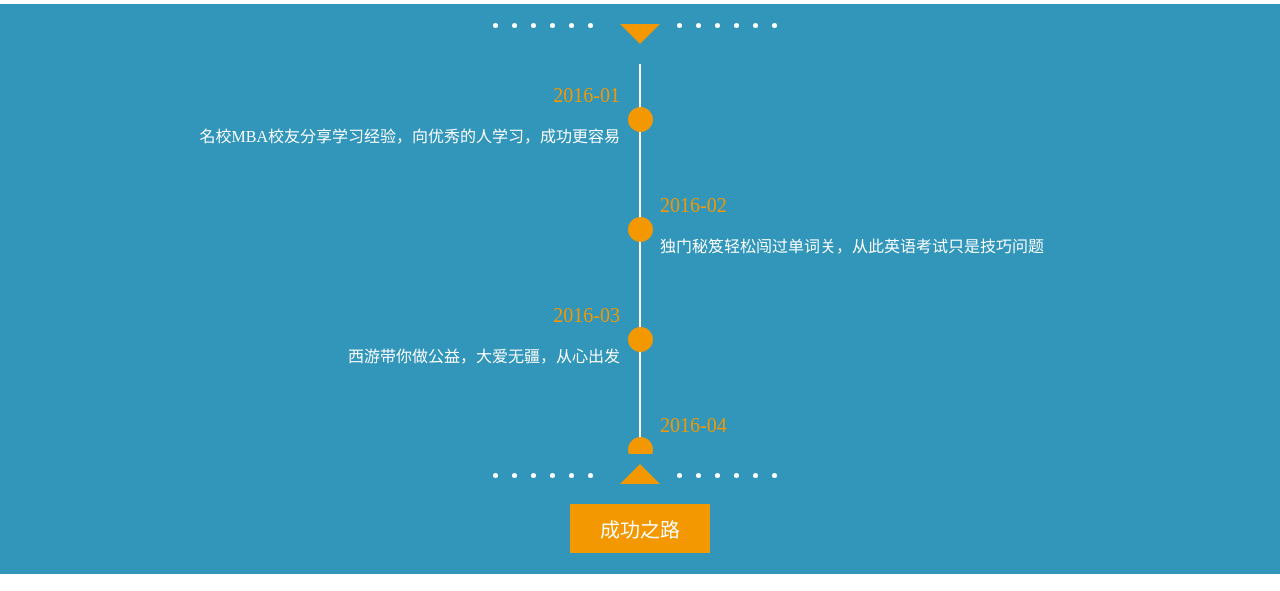
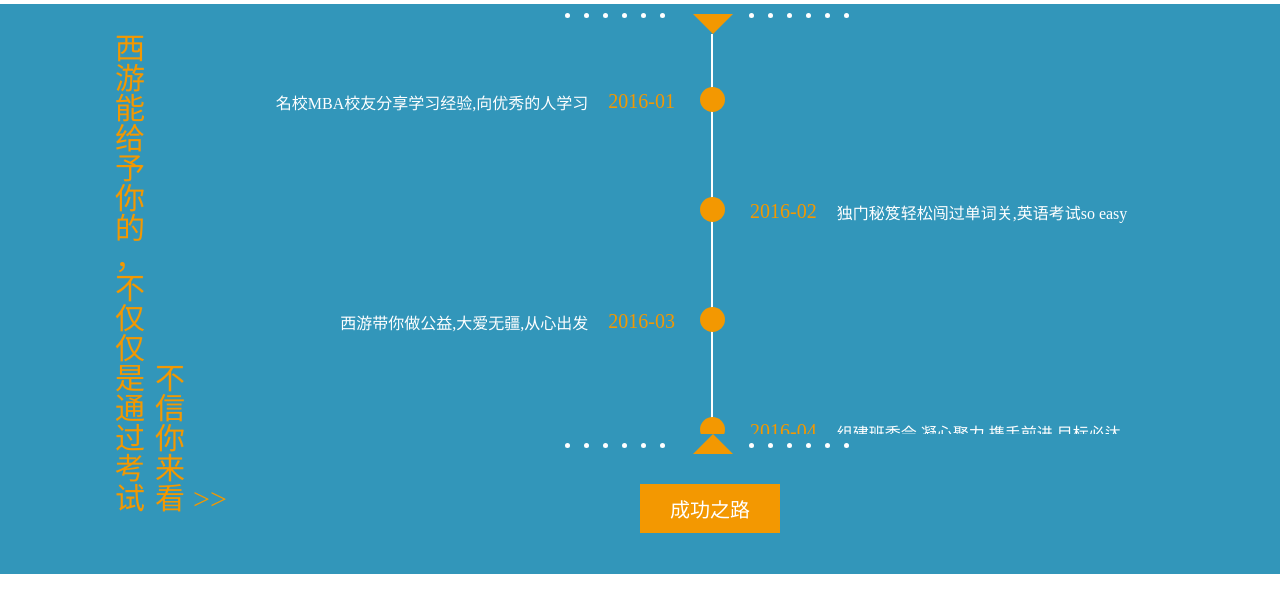
Before and after one commit to ifir/xyedu, a website: page src/history.html in a window 1280 px wide. Shown: the part 156-747 px from the top of the page. Drawn offline with Linux system fonts and the light colour scheme.

Commit message:
histroy完成

```diff
--- a/src/assets/scss/style.scss
+++ b/src/assets/scss/style.scss
@@ -1091,6 +1091,25 @@ nav
     height: 570px;
 
     background: map-get($colorMaps, blue);
+    .shu-font
+    {
+        position: absolute;
+        left: 0;
+
+        width: 200px;
+        height: 600px;
+        .pull-left
+        {
+            font-size: 30px;
+            line-height: 30px;
+
+            width: 40px;
+
+            text-align: center;
+
+            color: map-get($colorMaps,yellow);
+        }
+    }
     .container > .text-center
     {
         font-size: 20px;
@@ -1110,7 +1129,7 @@ nav
 
         width: 305px;
         height: 30px;
-        margin: 10px auto;
+        margin-left: 450px;
         i
         {
             display: inline-block;
@@ -1156,35 +1175,60 @@ nav
     }
     .his-container
     {
+        position: relative;
+
         overflow: hidden;
 
         height: 400px;
+        .his-line
+        {
+            position: absolute;
+            z-index: 10;
+            left: 50%;
+
+            display: block;
+
+            width: 2px;
+            height: 430px;
+            margin-left: 71px;
+
+            background: #fff;
+        }
     }
     .his-list
     {
         position: relative;
-        z-index: 5;
+        z-index: 15;
 
         width: 100%;
         height: 110px;
-        .pull-left,
-        .pull-right
-        {
-            width: 530px;
+        > .pull-left
+        {
+            width: 585px;
+        }
+        > .pull-right
+        {
+            width: 440px;
+        }
+        > .pull-left, > .pull-right
+        {
             margin-top: 20px;
-            > div
-            {
-                padding: 0 20px;
-            }
+            .his-flow-info
+            {
+                margin-top: 10px;
                 span
                 {
                     font-size: 20px;
+                    line-height: 55px;
+
+                    margin: 0 20px;
 
                     color: map-get($colorMaps,yellow);
                 }
                 p
                 {
                     color: #fff;
+                }
             }
         }
         .pull-left
@@ -1207,25 +1251,11 @@ nav
             width: 25px;
             height: 25px;
             margin-top: -12px;
-            margin-left: -12px;
+            margin-left: 60px;
 
             background: map-get($colorMaps,yellow);
 
             @include radius(50%);
-        }
-        .his-line
-        {
-            position: absolute;
-            z-index: 10;
-            left: 50%;
-
-            display: block;
-
-            width: 2px;
-            height: 110px;
-            margin-left: -1px;
-
-            background: #fff;
         }
     }
 }
--- a/src/history.html
+++ b/src/history.html
@@ -79,7 +79,19 @@
 	</nav>
 
 	<div class="section-scroll">
-		<div class="container">
+
+		<div class="container" style="position:relative;">
+			<div class="shu-font clearfix">
+				<div class="pull-left">
+					<p>西游能给予你的  ，不仅仅是通过考试</p>
+				</div>
+				<div class="pull-left" style="margin-top:330px;">
+					<p>不信你来看</p>
+				</div>
+				<div class="pull-left">
+					<p style="margin-top:480px;"> &gt;&gt;</p>
+				</div>
+			</div>
 			<div class="caret-box">
 				<i></i>
 				<i></i>
@@ -97,50 +109,68 @@
 			</div>
 		</div>
 		<div class="container his-container" >
+			<div class="his-line"></div>
+
 			<div id="his-list-box" style="position:absolute;top:110px;left:0;width:100%;">
 				<div class="his-list clearfix">
 					<div class="pull-left">
-						<div>
+						<div class="his-flow-info clearfix">
+							<div class="pull-right">
 								<span>2016-01</span>
-							<p>名校MBA校友分享学习经验，向优秀的人学习，成功更容易</p>
+							</div>
+							<div class="pull-right">
+								<p>名校MBA校友分享学习经验,向优秀的人学习</p>
+							</div>
 						</div>
 					</div>
 					<div class="his-point"></div>
-					<div class="his-line"></div>
+
 					<div class="pull-right"></div>
 				</div>
 				<div class="his-list clearfix">
 					<div class="pull-left"></div>
 					<div class="his-point"></div>
-					<div class="his-line"></div>
+
 					<div class="pull-right">
-						<div>
+						<div class="his-flow-info clearfix">
+							<div class="pull-left">
 								<span>2016-02</span>
-							<p>独门秘笈轻松闯过单词关，从此英语考试只是技巧问题</p>
+							</div>
+							<div class="pull-left">
+								<p>独门秘笈轻松闯过单词关,英语考试so easy</p>
+							</div>
 						</div>
 					</div>
 				</div>
 
 				<div class="his-list clearfix">
 					<div class="pull-left">
-						<div>
+						<div class="his-flow-info clearfix">
+							<div class="pull-right">
 								<span>2016-03</span>
-							<p>西游带你做公益，大爱无疆，从心出发</p>
+							</div>
+							<div class="pull-right">
+								<p>西游带你做公益,大爱无疆,从心出发</p>
+							</div>
 						</div>
 					</div>
 					<div class="his-point"></div>
-					<div class="his-line"></div>
+
 					<div class="pull-right"></div>
 				</div>
 
 				<div class="his-list clearfix">
 					<div class="pull-left"></div>
 					<div class="his-point"></div>
-					<div class="his-line"></div>
+
 					<div class="pull-right">
-						<div>
+						<div class="his-flow-info clearfix">
+							<div class="pull-left">
 								<span>2016-04</span>
-							<p>组建班委会，凝心聚力，携手前进，目标必达</p>
+							</div>
+							<div class="pull-left">
+								<p>组建班委会,凝心聚力,携手前进,目标必达</p>
+							</div>
 						</div>
 					</div>
 				</div>
@@ -148,24 +178,32 @@
 
 				<div class="his-list clearfix">
 					<div class="pull-left">
-						<div>
+						<div class="his-flow-info clearfix">
+							<div class="pull-right">
 								<span>2016-05</span>
-							<p>艺术品鉴赏，丰富生活体验，提升个人修养</p>
+							</div>
+							<div class="pull-right">
+								<p>艺术品鉴赏,丰富生活体验,提升个人修养</p>
+							</div>
 						</div>
 					</div>
 					<div class="his-point"></div>
-					<div class="his-line"></div>
+
 					<div class="pull-right"></div>
 				</div>
 
 				<div class="his-list clearfix">
 					<div class="pull-left"></div>
 					<div class="his-point"></div>
-					<div class="his-line"></div>
+
 					<div class="pull-right">
-						<div>
+						<div class="his-flow-info clearfix">
+							<div class="pull-left">
 								<span>2016-06</span>
-							<p>西游带你做公益续，一份关爱，一份收获</p>
+							</div>
+							<div class="pull-left">
+								<p>西游带你做公益续,一份关爱,一份收获</p>
+							</div>
 						</div>
 					</div>
 				</div>
@@ -173,37 +211,53 @@
 
 				<div class="his-list clearfix">
 					<div class="pull-left">
-						<div>
+						<div class="his-flow-info clearfix">
+							<div class="pull-right">
 								<span>2016-07</span>
-							<p>社交技巧指导，一点风度 ＋ 一份得体，就是更有魅力的你</p>
+							</div>
+							<div class="pull-right">
+								<p>社交技巧指导,一点风度 ＋ 一份得体</p>
+							</div>
 						</div>
 					</div>
 					<div class="his-point"></div>
-					<div class="his-line"></div>
+
 					<div class="pull-right"></div>
 				</div>
 
 				<div class="his-list clearfix">
 					<div class="pull-left"></div>
 					<div class="his-point"></div>
-					<div class="his-line"></div>
+
 					<div class="pull-right">
-						<div>
+						<div class="his-flow-info clearfix">
+							<div class="pull-left">
 								<span>2016-08</span>
-							<p>红酒品鉴课堂，高端体验精品生活方式</p>
+							</div>
+							<div class="pull-left">
+								<p>红酒品鉴课堂,高端体验精品生活</p>
+							</div>
 						</div>
 					</div>
 				</div>
 
 				<div class="his-list clearfix">
 					<div class="pull-left">
+						<div class="his-flow-info clearfix">
+							<div class="pull-right">
+								<span>2016-09</span>
+							</div>
+							<div class="pull-right">
+								<p>面试技巧,模拟实战全过程</p>
+							</div>
+						</div>
 						<div>
-							<span>2016-09</span>
-							<p>面试技巧，模拟实战全过程</p>
+
+
 						</div>
 					</div>
 					<div class="his-point"></div>
-					<div class="his-line"></div>
+
 					<div class="pull-right"></div>
 				</div>
 
@@ -211,35 +265,47 @@
 				<div class="his-list clearfix">
 					<div class="pull-left"></div>
 					<div class="his-point"></div>
-					<div class="his-line"></div>
+
 					<div class="pull-right">
-						<div>
+						<div class="his-flow-info clearfix">
+							<div class="pull-left">
 								<span>2016-10</span>
-							<p>学习分享会，交流学习体会，吸取优秀经验</p>
+							</div>
+							<div class="pull-left">
+								<p>学习分享会,交流学习体会,吸取经验</p>
+							</div>
 						</div>
 					</div>
 				</div>
 
 				<div class="his-list clearfix">
 					<div class="pull-left">
-						<div>
+						<div class="his-flow-info clearfix">
+							<div class="pull-right">
 								<span>2016-11</span>
-							<p>心理专家辅导，积极调整心态，轻松通过考试</p>
+							</div>
+							<div class="pull-right">
+								<p>心理专家辅导,积极调整心态,轻松过考试</p>
+							</div>
 						</div>
 					</div>
 					<div class="his-point"></div>
-					<div class="his-line"></div>
+
 					<div class="pull-right"></div>
 				</div>
 
 				<div class="his-list clearfix">
 					<div class="pull-left"></div>
 					<div class="his-point"></div>
-					<div class="his-line"></div>
+
 					<div class="pull-right">
-						<div>
+						<div class="his-flow-info clearfix">
+							<div class="pull-left">
 								<span>2016-12</span>
-							<p>考前激励，梦想成真</p>
+							</div>
+							<div class="pull-left">
+								<p>考前激励,梦想成真</p>
+							</div>
 						</div>
 					</div>
 				</div>
@@ -248,7 +314,7 @@
 
 			</div>
 		</div>
-		<div class="container" style="margin-top:10px;">
+		<div class="container">
 			<div class="caret-box">
 				<i></i>
 				<i></i>
@@ -264,7 +330,7 @@
 				<i></i>
 				<i></i>
 			</div>
-			<div class="text-center">
+			<div class="text-center" style="margin:20px 0 0 530px;">
 				成功之路
 			</div>
 		</div>
```
Also changed, not shown: src/assets/img/a1.jpg, src/assets/img/a2.jpg, src/assets/img/a3.jpg, src/assets/img/a4.jpg, src/assets/img/a5.jpg, src/dist/css/style.css, src/dist/img/a1.jpg, src/dist/img/a2.jpg, src/dist/img/a3.jpg, src/dist/img/a4.jpg, src/dist/img/a5.jpg. Lines whose indentation alone changed are shown as unchanged.
